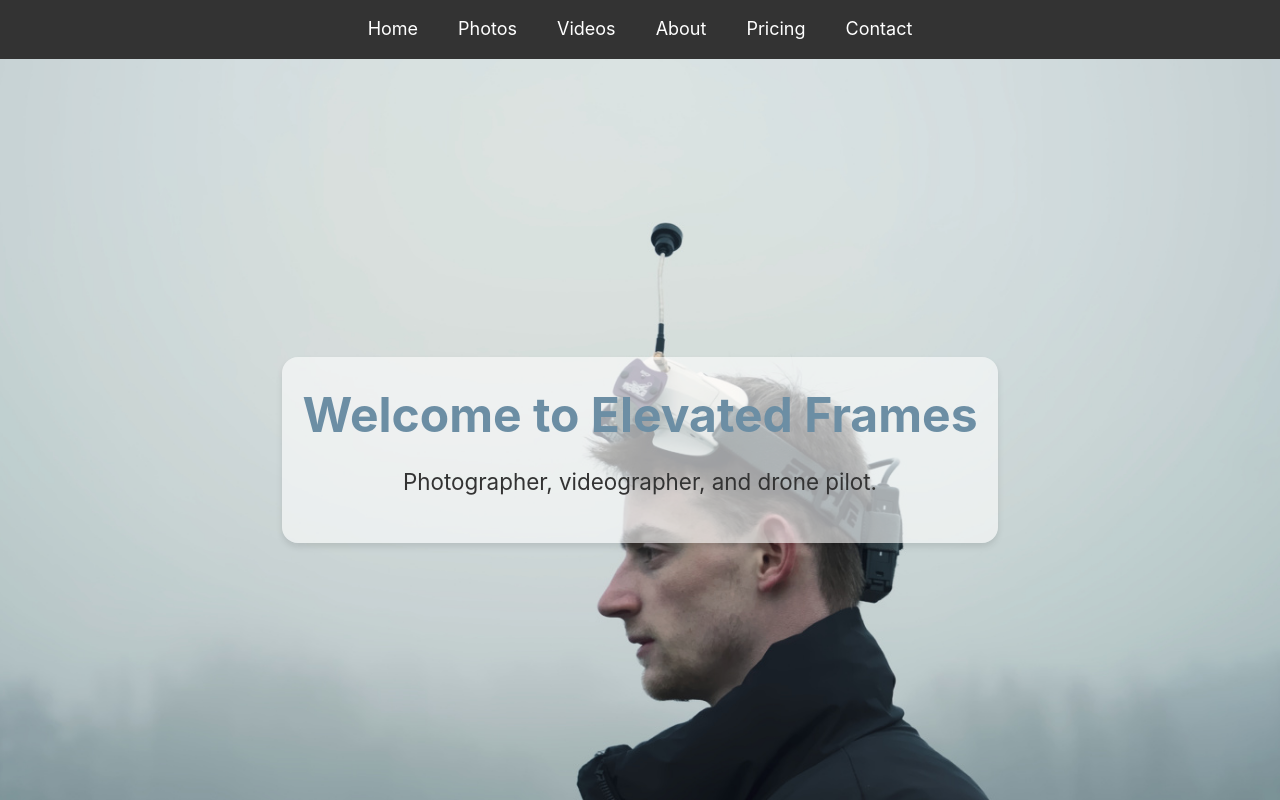
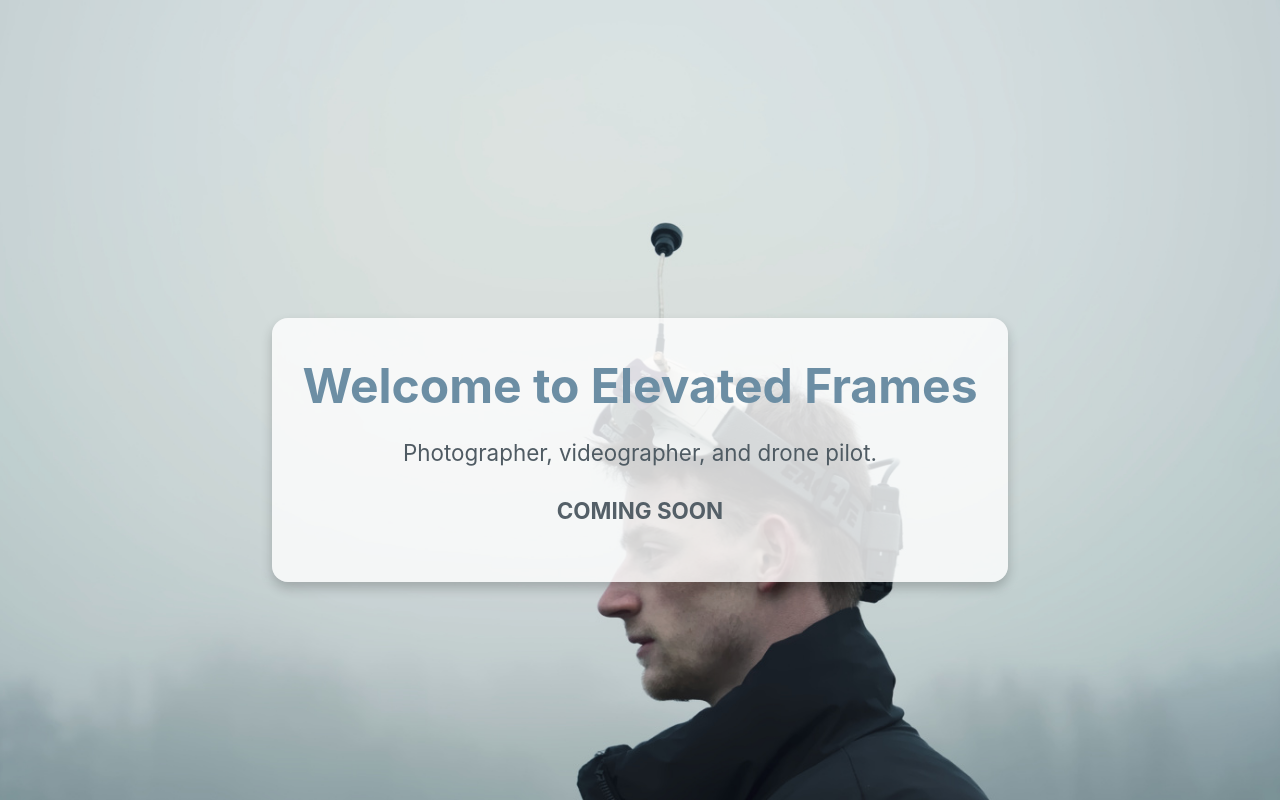
Before and after one commit to M4tth14sP0l3n/Elevated-Frames, a React (Create React App) app: page / in a window 1280 px wide. Shown: the top 800 px of the page. Built offline with nearby package versions, Linux system fonts and the light colour scheme.

Commit message:
comming soon

```diff
--- a/src/App.js
+++ b/src/App.js
@@ -11,14 +11,14 @@ import "./App.css";
 function App() {
   return (
     <div className="App">
-      <Header />
+      {/* <Header /> */}
       <div className="sections">
         <Home />
-        <Fotos/>
+        {/* <Fotos/>
         <Videos/>
         <About />
         <Pricing />
-        <Contact />
+        <Contact /> */}
       </div>
     </div>
   );
--- a/src/components/About.js
+++ b/src/components/About.js
@@ -6,14 +6,14 @@ const About = () => {
     <section id="about" className="about">
       <h2>About Me</h2>
       <p>
-      Hoi, ik ben Matthias, een gepassioneerde foto- en videograaf met een specialisatie in dronebeelden. Met oog voor detail en creativiteit leg ik unieke momenten vast, van sfeervolle evenementen en adembenemende landschappen tot professionele commerciële projecten.
-
-Mijn kracht ligt in het combineren van dynamische dronebeelden met hoogwaardige fotografie en videografie, waardoor ik altijd nét dat beetje extra kan bieden. Met de hoogwaardige apparatuur en een persoonlijke aanpak werk ik samen om jouw visie tot leven te brengen.
-
-Laat me weten hoe ik jouw project mag vastleggen – samen maken we iets bijzonders!
-
-</p>
-
+        Hoi, ik ben Matthias, een gepassioneerde foto- en videograaf met een specialisatie in dronebeelden. Met oog voor detail en creativiteit leg ik unieke momenten vast, van sfeervolle evenementen en adembenemende landschappen tot professionele commerciële projecten.
+      </p>
+      <p>
+        Mijn kracht ligt in het combineren van dynamische dronebeelden met hoogwaardige fotografie en videografie, waardoor ik altijd nét dat beetje extra kan bieden. Met de hoogwaardige apparatuur en een persoonlijke aanpak werk ik samen om jouw visie tot leven te brengen.
+      </p>
+      <p>
+        Laat me weten hoe ik jouw project mag vastleggen – samen maken we iets bijzonders!
+      </p>
     </section>
   );
 };
--- a/src/components/Home.js
+++ b/src/components/Home.js
@@ -7,6 +7,7 @@ const Home = () => {
       <div className="text-container">
         <h1>Welcome to Elevated Frames</h1>
         <p>Photographer, videographer, and drone pilot.</p>
+        <p className="coming-soon">Coming Soon</p>
       </div>
     </section>
   );
--- a/src/styles/About.css
+++ b/src/styles/About.css
@@ -1,19 +1,82 @@
-.about {
-  background: #f0f0f0;
-  padding: 50px 20px;
+/* .about {
+  background: linear-gradient(135deg, #e0e0e0, #f8f8f8);
+  padding: 60px 30px;
   text-align: center;
+  border-radius: 8px;
+  box-shadow: 0 4px 10px rgba(0, 0, 0, 0.1);
 }
 
 .about h2 {
-  margin-bottom: 20px;
-  font-size: 3em;
-  color: #333;
+  margin-bottom: 30px;
+  font-size: 2.5em;
+  color: #222;
+  font-weight: bold;
+  text-transform: uppercase;
+  letter-spacing: 2px;
 }
 
 .about p {
-  font-size: 1.8em;
-  max-width: 800px;
-  margin: 0 auto;
-  line-height: 1.6;
-  color: #555;
+  font-size: 1.2em;
+  max-width: 700px;
+  margin: 0 auto 20px;
+  line-height: 1.8;
+  color: #444;
+  text-align: justify;
 }
+
+.about p:last-child {
+  margin-bottom: 0;
+} */
+
+
+.home {
+  background: url("/public/Timeline 1_01_00_30_00_01.jpg") center/cover no-repeat;
+  color: #333333;
+  display: flex;
+  flex-direction: column;
+  justify-content: center;
+  align-items: center;
+  height: 100vh;
+  text-align: center;
+  position: relative;
+}
+
+.text-container {
+  background-color: rgba(255, 255, 255, 0.8); /* More transparency for a modern look */
+  padding: 30px;
+  border-radius: 16px;
+  box-shadow: 0px 6px 12px rgba(0, 0, 0, 0.2);
+  position: relative;
+  top: -50px;
+}
+
+.home h1 {
+  font-size: 3em;
+  margin: 0;
+  color: #6C8EA4; /* Steel blue */
+}
+
+.home p {
+  font-size: 1.4em;
+  margin-top: 10px;
+  color: #4F5B63; /* Cadet blue */
+}
+
+.coming-soon {
+  margin-top: 20px;
+  font-size: 1.6em;
+  font-weight: bold;
+  color: #AF002D; /* Bold red for emphasis */
+  text-transform: uppercase;
+  animation: fade-in 2s ease-in-out infinite alternate;
+}
+
+/* Adding subtle animation for "Coming Soon" */
+@keyframes fade-in {
+  from {
+    opacity: 0.6;
+  }
+  to {
+    opacity: 1;
+  }
+}
```
